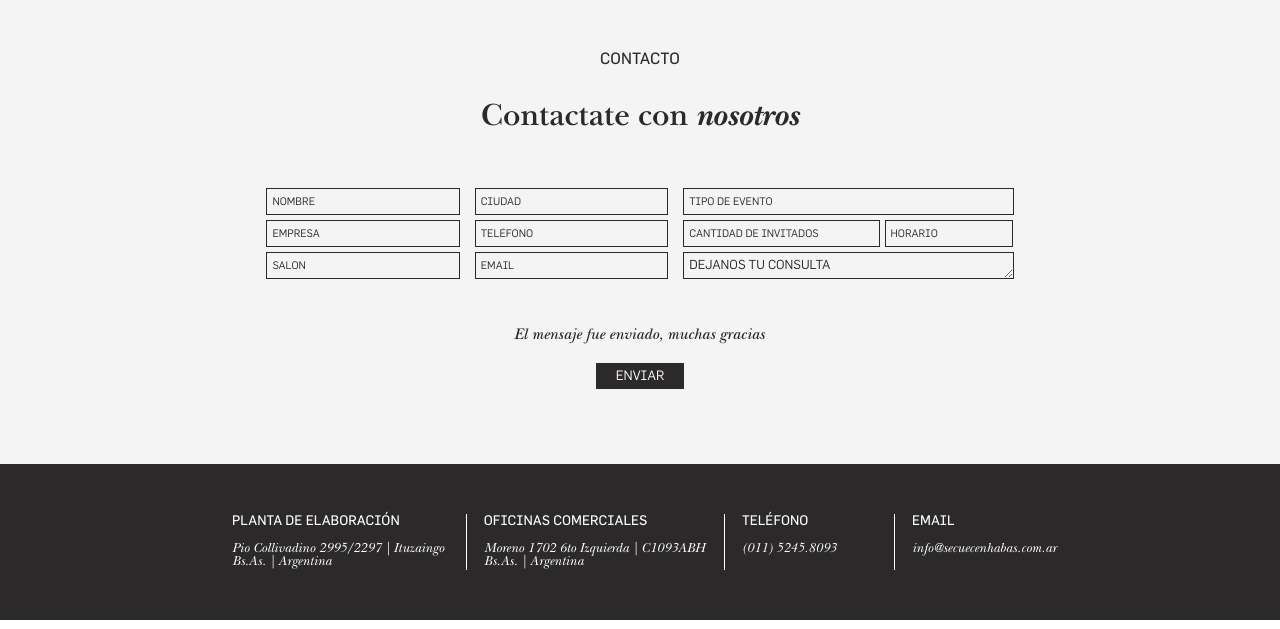
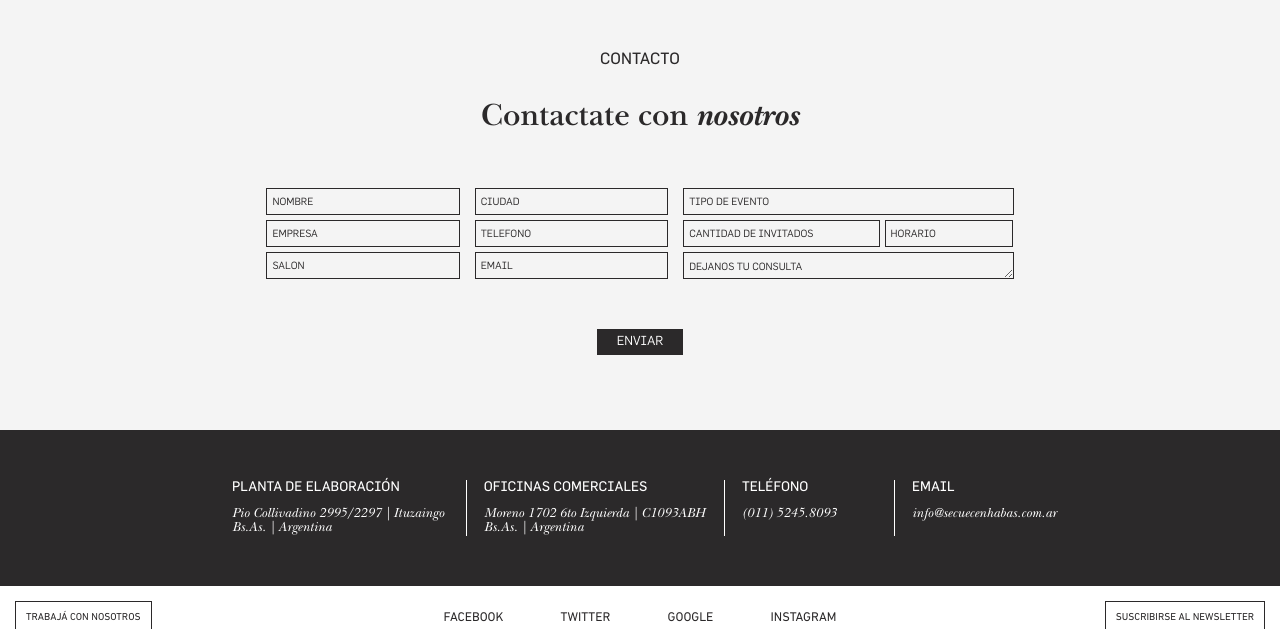
Before and after one commit to lacuevatv/Se-Cuecen-Habas, a PHP site: page / in a window 1280 px wide. Shown: the part 3788-4417 px from the top of the page. Run offline with PHP 8.4, Linux system fonts and the light colour scheme; data that the repository does not hold is empty; some web fonts are replaced.

Commit message:
retoques luego de pruebas online

```diff
--- a/web/assets/css/sass/main.scss
+++ b/web/assets/css/sass/main.scss
@@ -471,6 +471,7 @@ background-color: $color-gris-claro;
         border-bottom: 1px solid $color-negro;
         padding: 5px;
         font-family: $fuente-secundaria-book;
+        font-size: 80%;
         @media (min-width: $md) {
             border: 1px solid $color-negro;
             height: 27px;
@@ -478,6 +479,7 @@ background-color: $color-gris-claro;
     }
 
     textarea {
+        font-size: 80%;
         background-color: transparent;
         padding: 5px;
         display: block;
@@ -485,12 +487,14 @@ background-color: $color-gris-claro;
         margin: 2px auto;
         color: $color-negro;
         height: 100px;
+        font-family: $fuente-secundaria-book;
         @media (min-width: $md) {
             height: 27px;
             border: 1px solid $color-negro;
             text-transform: uppercase;
-            line-height: 120%;
-            font-size: 100%;
+            line-height: 110%;
+            font-size: 80%;
+            padding: 7px 5px 5px;
         }
     }
 
--- a/web/assets/css/style.css
+++ b/web/assets/css/style.css
@@ -1476,26 +1476,30 @@ html, body {
     border: none;
     border-bottom: 1px solid #2b292a;
     padding: 5px;
-    font-family: "Flama Book", "Flama", sans-serif; }
+    font-family: "Flama Book", "Flama", sans-serif;
+    font-size: 80%; }
     @media (min-width: 992px) {
       .formulario input {
         border: 1px solid #2b292a;
         height: 27px; } }
   .formulario textarea {
+    font-size: 80%;
     background-color: transparent;
     padding: 5px;
     display: block;
     width: 100%;
     margin: 2px auto;
     color: #2b292a;
-    height: 100px; }
+    height: 100px;
+    font-family: "Flama Book", "Flama", sans-serif; }
     @media (min-width: 992px) {
       .formulario textarea {
         height: 27px;
         border: 1px solid #2b292a;
         text-transform: uppercase;
-        line-height: 120%;
-        font-size: 100%; } }
+        line-height: 110%;
+        font-size: 80%;
+        padding: 7px 5px 5px; } }
   .formulario input[type=submit] {
     cursor: pointer;
     border: none;
--- a/web/templates/formulario-contacto.php
+++ b/web/templates/formulario-contacto.php
@@ -29,7 +29,7 @@
     </div>
     <div class="submit-wrapper">
 
-        <span class="msj-error">El mensaje fue enviado, muchas gracias</span>
+        <span class="msj-error"></span>
 
         <input type="submit" value="Enviar">
     </div>
```
Also changed, not shown: 1 other file.
